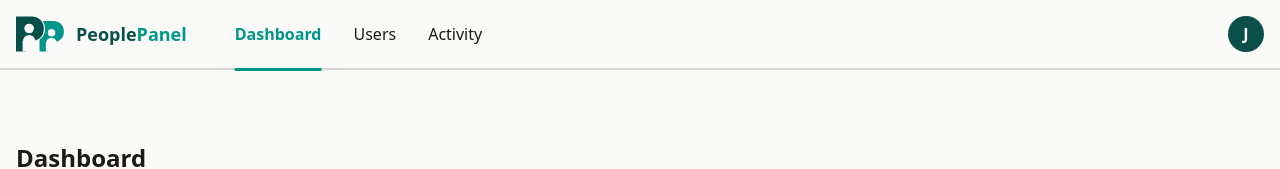
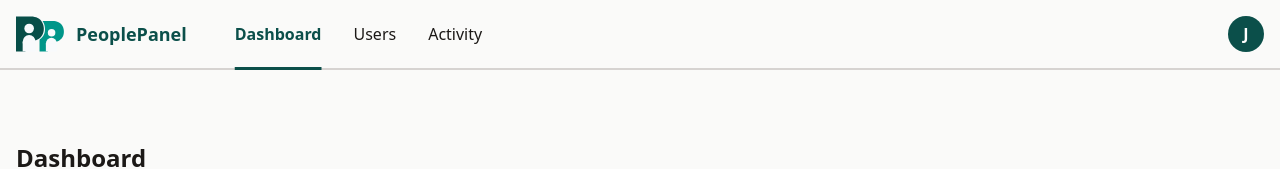
Before and after one commit to jossTripoli/people-panel, an Angular app: page / in a window 1280 px wide. Shown: the top 169 px of the page. Built offline with nearby package versions, Linux system fonts and the light colour scheme.

Commit message:
more color contast to active navbar items

```diff
--- a/src/app/navbar/navbar.html
+++ b/src/app/navbar/navbar.html
@@ -6,7 +6,7 @@
       <img src="/logo.svg" alt="" class="w-12" />
 
       <span class="text-lg font-semibold text-primary">
-        People<span class="text-secondary">Panel</span>
+        People<span class="text-primary">Panel</span>
       </span>
     </a>
 
@@ -17,7 +17,7 @@
       @for (link of links; track link.path) {
         <a
           [routerLink]="link.path"
-          routerLinkActive="font-semibold text-secondary underline decoration-3 decoration-secondary underline-offset-17 sm:underline-offset-28"
+          routerLinkActive="font-semibold text-primary underline decoration-3 decoration-primary underline-offset-17 sm:underline-offset-27"
           [routerLinkActiveOptions]="{ exact: link.path === '/' }"
           ariaCurrentWhenActive="page"
           class="py-3 hover:text-primary sm:py-4"
```
